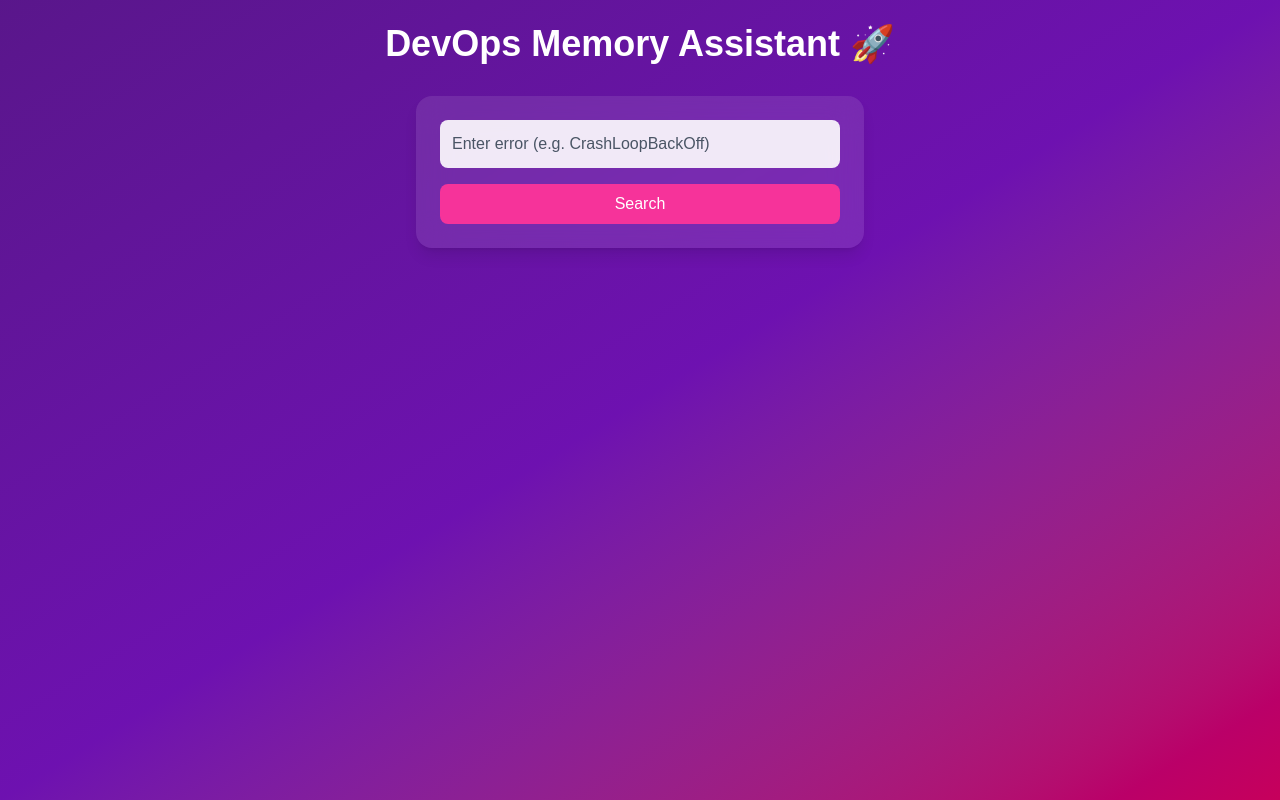
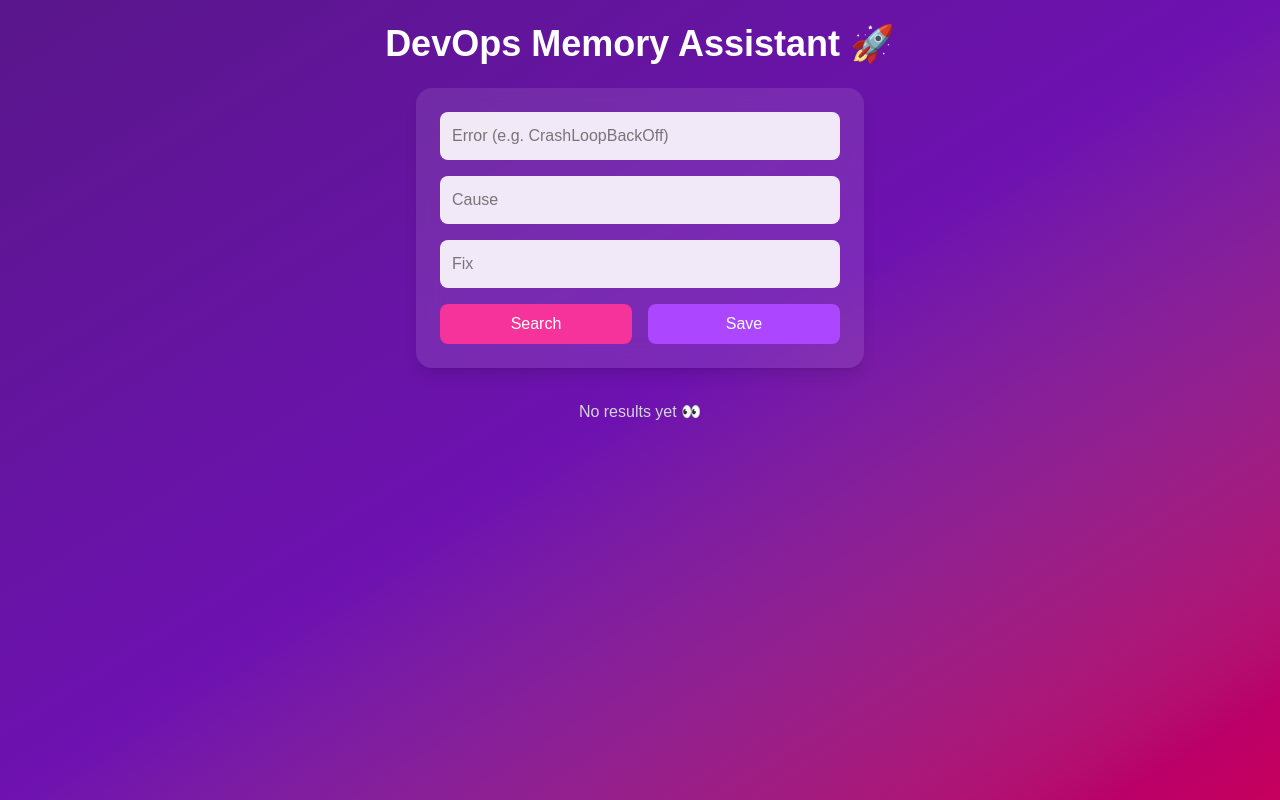
Before and after one commit to Hardik19102003/devops-memory-assistant, a Next.js app in the folder frontend/: page / in a window 1280 px wide. Built offline with nearby package versions, Linux system fonts and the light colour scheme.

Commit message:
feat: full-stack DevOps Memory Assistant with UI and animations

```diff
--- a/frontend/app/page.tsx
+++ b/frontend/app/page.tsx
@@ -1,59 +1,155 @@
 "use client";
 
 import { useState } from "react";
+import { motion } from "framer-motion";
 
 export default function Home() {
   const [error, setError] = useState("");
-  const [results, setResults] = useState([]);
+  const [cause, setCause] = useState("");
+  const [fix, setFix] = useState("");
+  const [results, setResults] = useState<any[]>([]);
+  const [loading, setLoading] = useState(false);
+  const [message, setMessage] = useState("");
 
   const handleSearch = async () => {
+    setLoading(true);
+    setMessage("");
+
+    try {
       const res = await fetch(
         `http://localhost:8080/search?error=${error}`
       );
-
       const data = await res.json();
       setResults(data);
+    } catch {
+      setMessage("Something went wrong ❌");
+    }
+
+    setLoading(false);
+  };
+
+  const handleSave = async () => {
+    setLoading(true);
+    setMessage("");
+
+    try {
+      await fetch("http://localhost:8080/issue", {
+        method: "POST",
+        headers: {
+          "Content-Type": "application/json",
+        },
+        body: JSON.stringify({ error, cause, fix }),
+      });
+
+      setMessage("Saved successfully ✅");
+      setError("");
+      setCause("");
+      setFix("");
+    } catch {
+      setMessage("Failed to save ❌");
+    }
+
+    setLoading(false);
   };
 
   return (
-    <div className="min-h-screen bg-gradient-to-br from-purple-900 via-purple-800 to-pink-700 text-white flex flex-col items-center p-6">
+    <motion.div
+      initial={{ opacity: 0 }}
+      animate={{ opacity: 1 }}
+      className="min-h-screen bg-gradient-to-br from-purple-900 via-purple-800 to-pink-700 text-white flex flex-col items-center p-6"
+    >
 
-      <h1 className="text-4xl font-bold mb-8 text-center">
+      <motion.h1
+        initial={{ y: -20, opacity: 0 }}
+        animate={{ y: 0, opacity: 1 }}
+        className="text-4xl font-bold mb-6 text-center"
+      >
         DevOps Memory Assistant 🚀
-      </h1>
+      </motion.h1>
 
-      <div className="bg-white/10 backdrop-blur-lg p-6 rounded-2xl shadow-lg w-full max-w-md">
+      <motion.div
+        initial={{ scale: 0.95, opacity: 0 }}
+        animate={{ scale: 1, opacity: 1 }}
+        className="bg-white/10 backdrop-blur-lg p-6 rounded-2xl shadow-lg w-full max-w-md space-y-4"
+      >
 
         <input
           value={error}
           onChange={(e) => setError(e.target.value)}
-          placeholder="Enter error (e.g. CrashLoopBackOff)"
-          className="w-full p-3 rounded-lg bg-white/90 text-black placeholder-gray-600 focus:outline-none focus:ring-2 focus:ring-pink-400 mb-4"
+          placeholder="Error (e.g. CrashLoopBackOff)"
+          className="w-full p-3 rounded-lg bg-white/90 text-black focus:ring-2 focus:ring-pink-400"
         />
 
-        <button
+        <input
+          value={cause}
+          onChange={(e) => setCause(e.target.value)}
+          placeholder="Cause"
+          className="w-full p-3 rounded-lg bg-white/90 text-black"
+        />
+
+        <input
+          value={fix}
+          onChange={(e) => setFix(e.target.value)}
+          placeholder="Fix"
+          className="w-full p-3 rounded-lg bg-white/90 text-black"
+        />
+
+        <div className="flex gap-4">
+          <motion.button
+            whileTap={{ scale: 0.95 }}
             onClick={handleSearch}
-          className="w-full bg-pink-500 py-2 rounded-lg hover:bg-pink-600 transition"
+            disabled={loading}
+            className="flex-1 bg-pink-500 py-2 rounded-lg hover:bg-pink-600 transition"
           >
-          Search
-        </button>
+            {loading ? "Searching..." : "Search"}
+          </motion.button>
 
+          <motion.button
+            whileTap={{ scale: 0.95 }}
+            onClick={handleSave}
+            disabled={loading}
+            className="flex-1 bg-purple-500 py-2 rounded-lg hover:bg-purple-600 transition"
+          >
+            {loading ? "Saving..." : "Save"}
+          </motion.button>
         </div>
 
-      {/* Results Section */}
+        {message && (
+          <motion.div
+            initial={{ opacity: 0 }}
+            animate={{ opacity: 1 }}
+            className="text-center text-sm bg-black/30 p-2 rounded"
+          >
+            {message}
+          </motion.div>
+        )}
+
+      </motion.div>
+
+      {/* Results */}
       <div className="mt-8 w-full max-w-md space-y-4">
-        {results.map((item: any, index) => (
-          <div
+
+        {results.length === 0 && !loading && (
+          <p className="text-center text-gray-300">
+            No results yet 👀
+          </p>
+        )}
+
+        {results.map((item, index) => (
+          <motion.div
             key={index}
-            className="bg-white/10 backdrop-blur-lg p-4 rounded-xl"
+            initial={{ opacity: 0, y: 20 }}
+            animate={{ opacity: 1, y: 0 }}
+            transition={{ delay: index * 0.1 }}
+            className="bg-white/10 backdrop-blur-lg p-4 rounded-xl border border-white/20 hover:scale-[1.03] transition"
           >
             <p><strong>Error:</strong> {item.error}</p>
             <p><strong>Cause:</strong> {item.cause}</p>
             <p><strong>Fix:</strong> {item.fix}</p>
-          </div>
+          </motion.div>
         ))}
       </div>
 
-    </div>
+    </motion.div>
   );
 }
--- a/frontend/package.json
+++ b/frontend/package.json
@@ -9,6 +9,7 @@
     "lint": "eslint"
   },
   "dependencies": {
+    "framer-motion": "^12.38.0",
     "next": "16.2.4",
     "react": "19.2.4",
     "react-dom": "19.2.4"
```
Also changed, not shown: 1 other file (tests, documents, lock files or other folders). Lines whose indentation alone changed are shown as unchanged.
